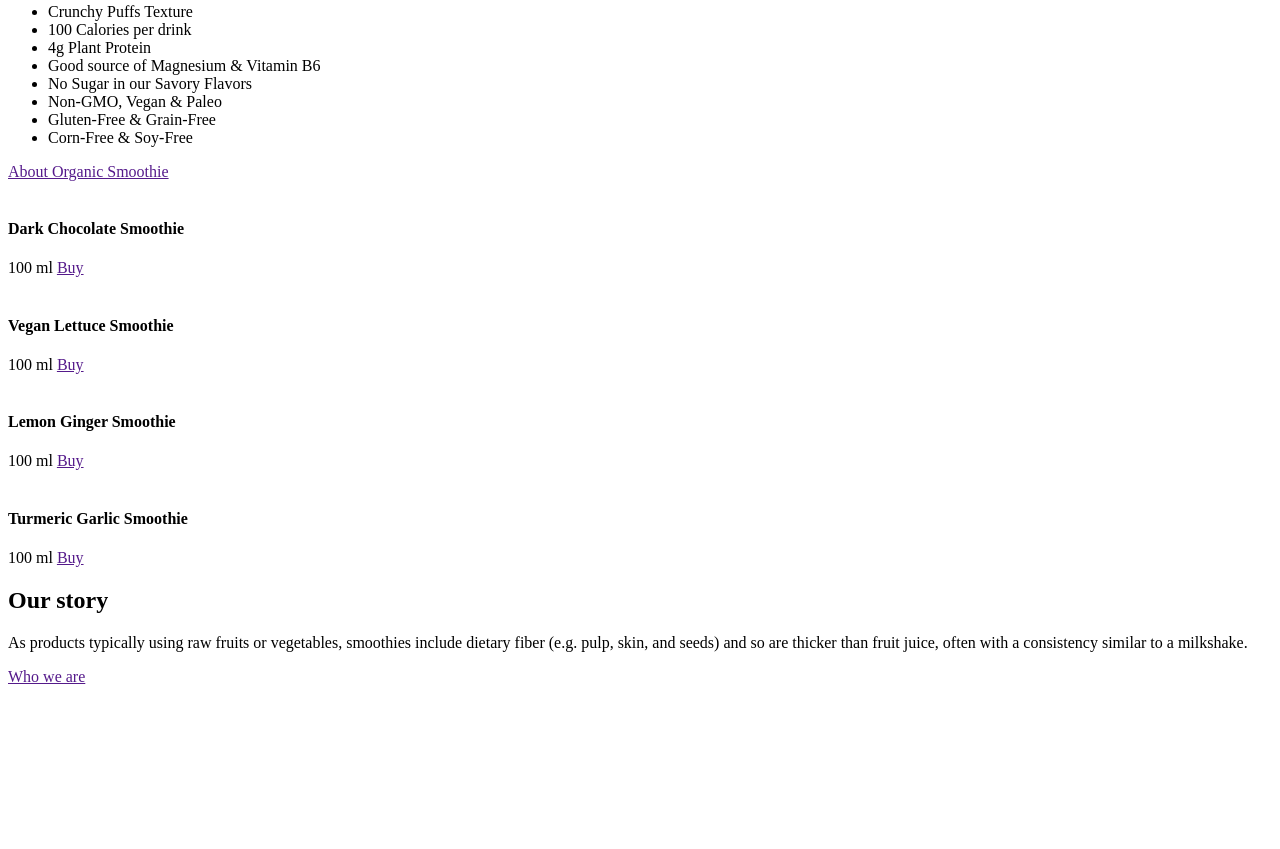
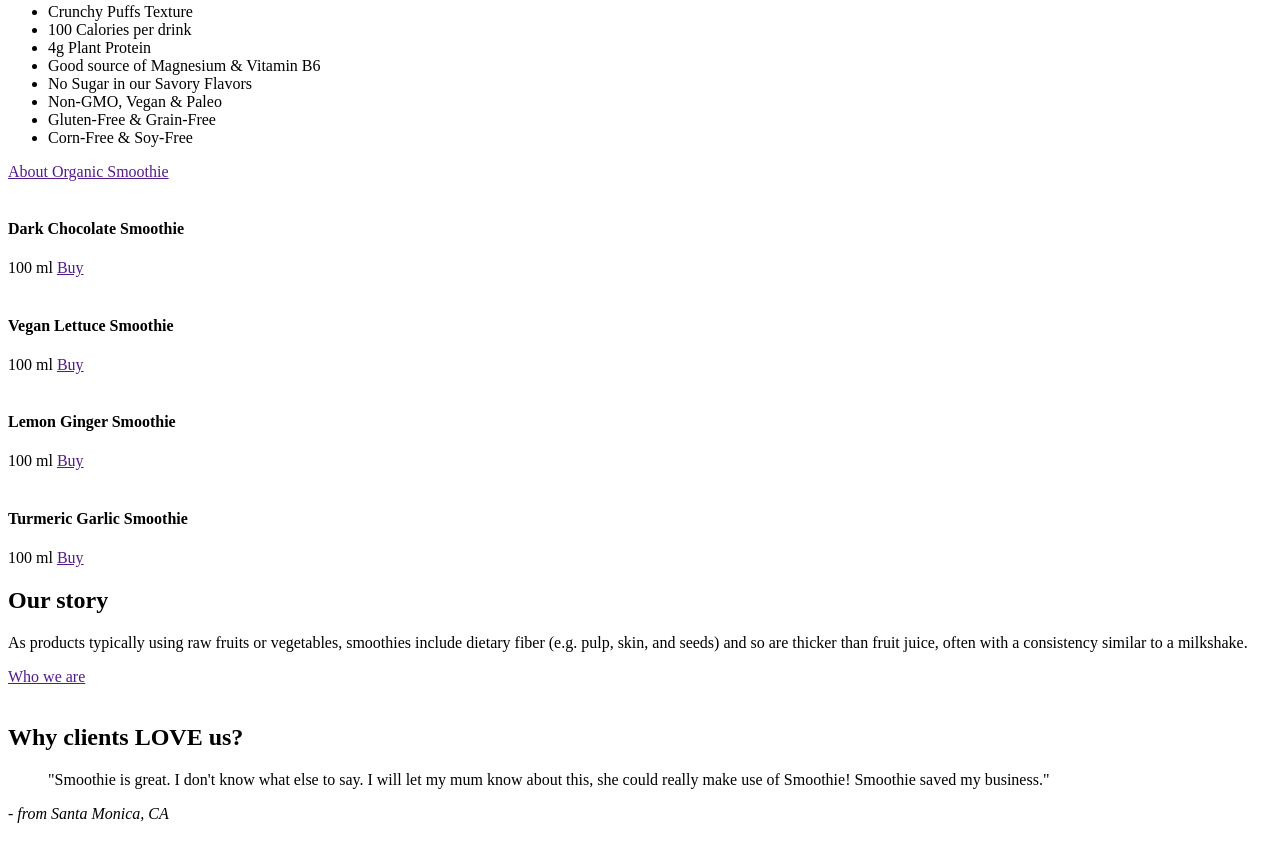
Before and after one commit to zhmenkaya/Smoothie-project, a plain HTML site: page index.html in a window 1280 px wide. Shown: the part 1092-1941 px from the top of the page. Before the commit the page ends 1804 px from the top, so only its background shows below. Drawn offline with Linux system fonts and the light colour scheme.

Commit message:
testimonials commit

```diff
--- a/index.html
+++ b/index.html
@@ -139,7 +139,16 @@
         <img src="" alt="">
     </div>
 </section>
-<section class="testimonials"></section>
+<section class="testimonials">
+    <h2>Why clients LOVE us?</h2>
+    <div class="testimonials-content">
+            <blockquote>
+                "Smoothie is great. I don't know what else to say. I will let my mum know about this, she could really make use of Smoothie! Smoothie saved my business."
+            </blockquote>
+            <cite>- from Santa Monica, CA</cite>
+    </div>
+    <div class="testimonials-image"><img src="" alt=""></div>
+</section>
 <section class="blog"></section>
 <section class="instagram"></section>
 <footer></footer>
```
